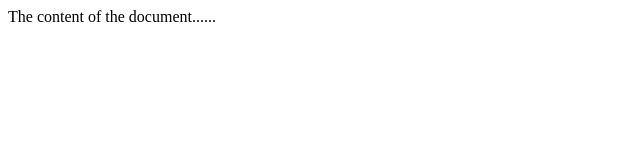
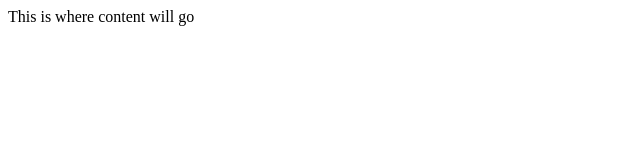
Before and after one commit to studioyy/studioyy, a plain HTML site: page Index.html in a window 1280 px wide. Shown: the full height of the page, 0-640 px from the left. Drawn offline with Linux system fonts and the light colour scheme.

Commit message:
Update Index.html

```diff
--- a/Index.html
+++ b/Index.html
@@ -1,11 +1,11 @@
 <!DOCTYPE html>
 <html>
 <head>
-  <title>A Meaningful Page Title</title>
+  <title>StudioYY</title>
 </head>
 <body>
 
-The content of the document......
+This is where content will go
 
 </body>
 </html>
```
